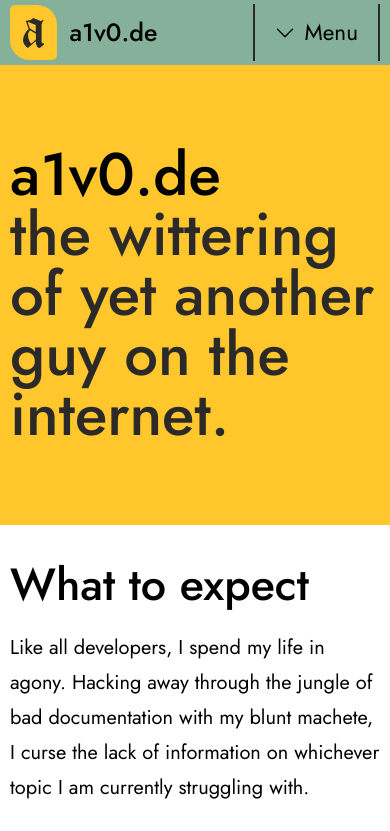
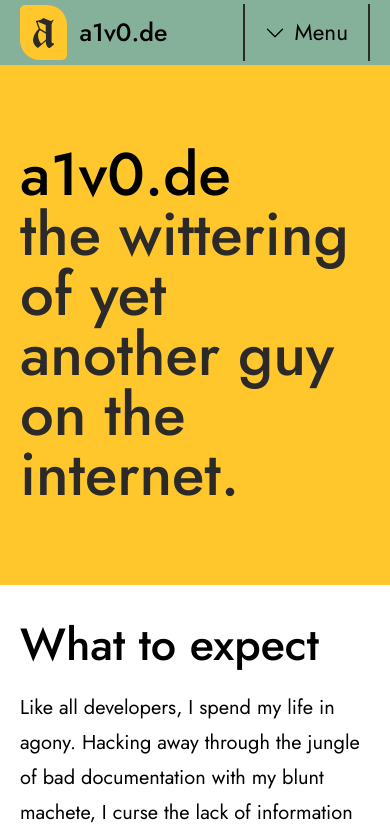
Before and after one commit to a1v0/a1v0.de, a Next.js app: page / in a window 390 px wide. Shown: the top 831 px of the page. Built offline with nearby package versions, Linux system fonts and the light colour scheme.

Commit message:
Increase gutter width on mobiles

```diff
--- a/app/globals.css
+++ b/app/globals.css
@@ -15,7 +15,7 @@
 	}
 
 	.clear-gutters {
-		@apply mx-2;
+		@apply mx-4;
 		@apply md:mx-auto;
 		@apply my-0;
 		@apply max-w-gutter;
```
